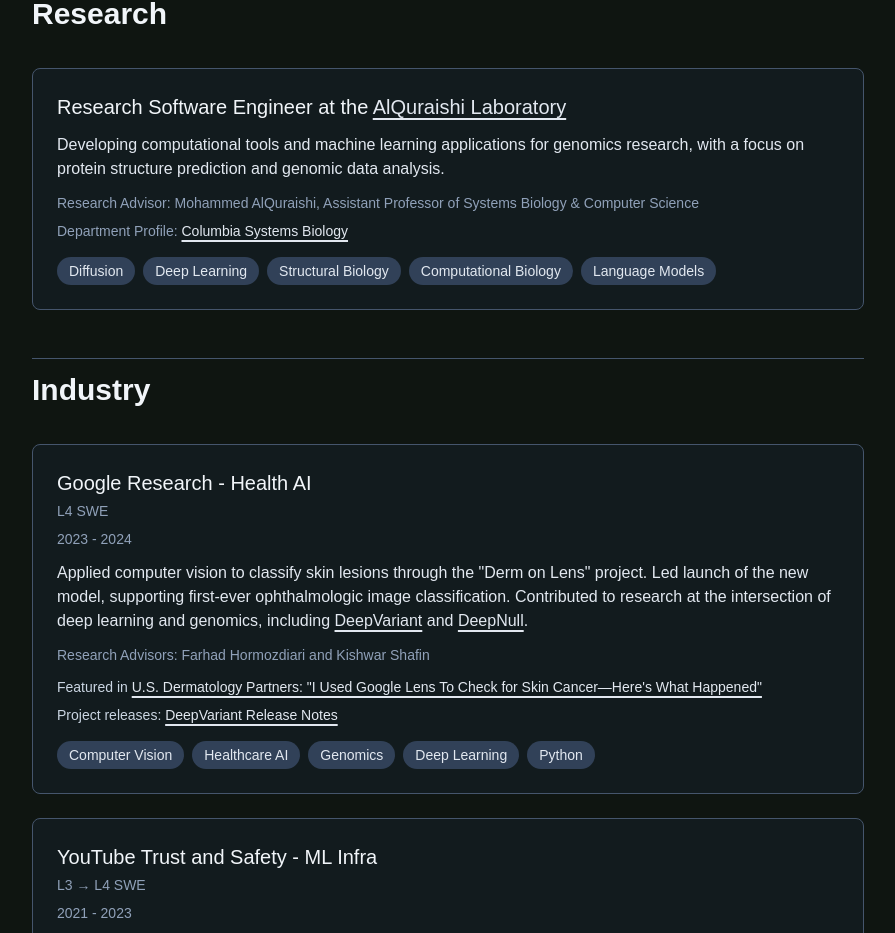
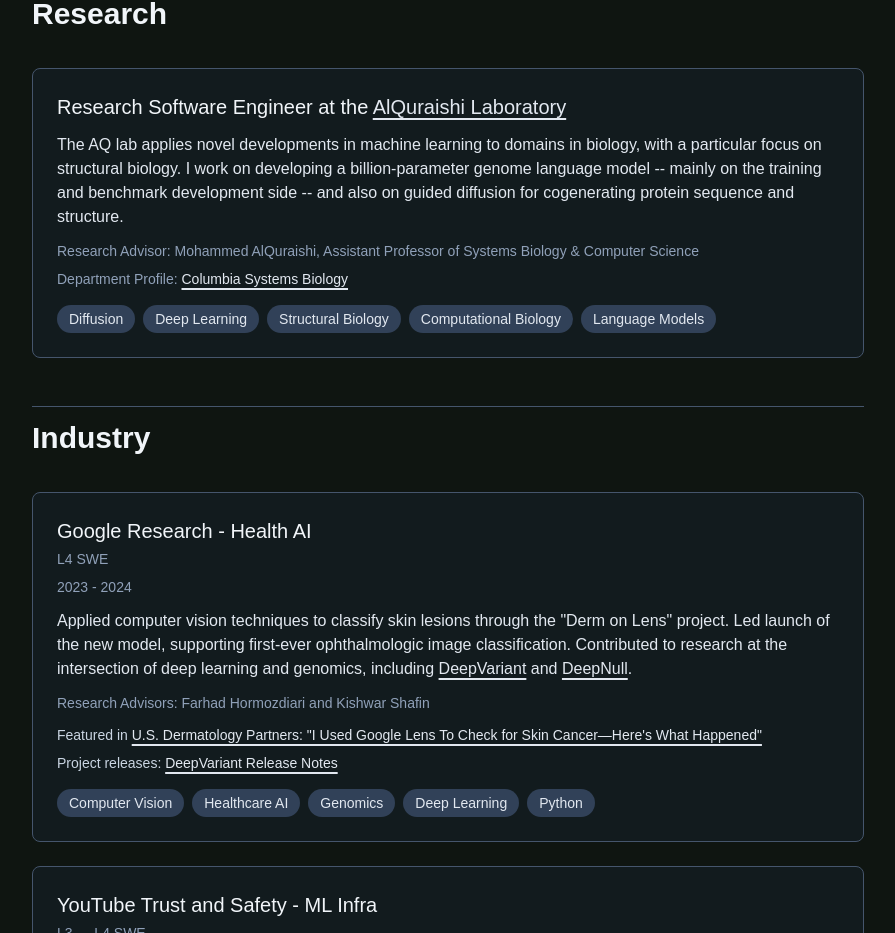
Before and after one commit to mv2731/mv2731.github.io, a Next.js app: page / in a window 1280 px wide. Shown: the part 2292-3225 px from the top of the page, without its empty margins (192-1087 px from the left). Built offline with nearby package versions, Linux system fonts and the light colour scheme.

Commit message:
Finish site

```diff
--- a/app/page.tsx
+++ b/app/page.tsx
@@ -165,7 +165,7 @@
                   </a>
                 </h4>
                 <p className="text-slate-200 mb-3">
-                  Developing computational tools and machine learning applications for genomics research, with a focus on protein structure prediction and genomic data analysis.
+                  The AQ lab applies novel developments in machine learning to domains in biology, with a particular focus on structural biology. I work on developing a billion-parameter genome language model -- mainly on the training and benchmark development side -- and also on guided diffusion for cogenerating protein sequence and structure.
                 </p>
                 <p className="text-slate-400 text-sm mb-2">
                   <span className="font-medium">Research Advisor:</span> Mohammed AlQuraishi, Assistant Professor of Systems Biology & Computer Science
@@ -205,7 +205,7 @@
                   <p className="text-slate-400 text-sm mb-2">L4 SWE</p>
                   <p className="text-slate-400 text-sm mb-3">2023 - 2024</p>
                   <p className="text-slate-200 mb-3">
-                    Applied computer vision to classify skin lesions through the "Derm on Lens" project. Led launch of the new model, supporting first-ever ophthalmologic image classification. Contributed to research at the intersection of deep learning and genomics, including <a
+                    Applied computer vision techniques to classify skin lesions through the "Derm on Lens" project. Led launch of the new model, supporting first-ever ophthalmologic image classification. Contributed to research at the intersection of deep learning and genomics, including <a
                       href="https://google.github.io/deepvariant/"
                       target="_blank"
                       rel="noopener noreferrer"
```
